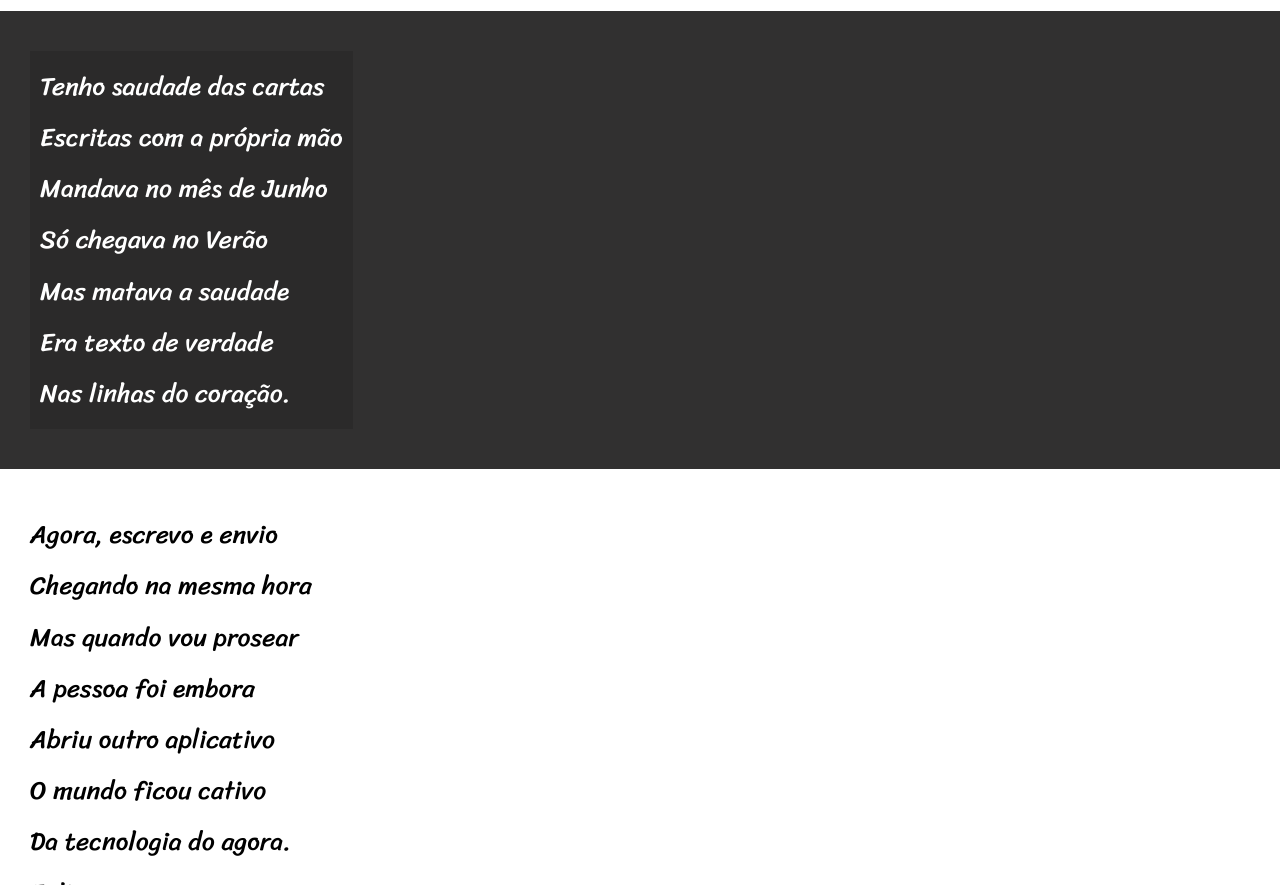
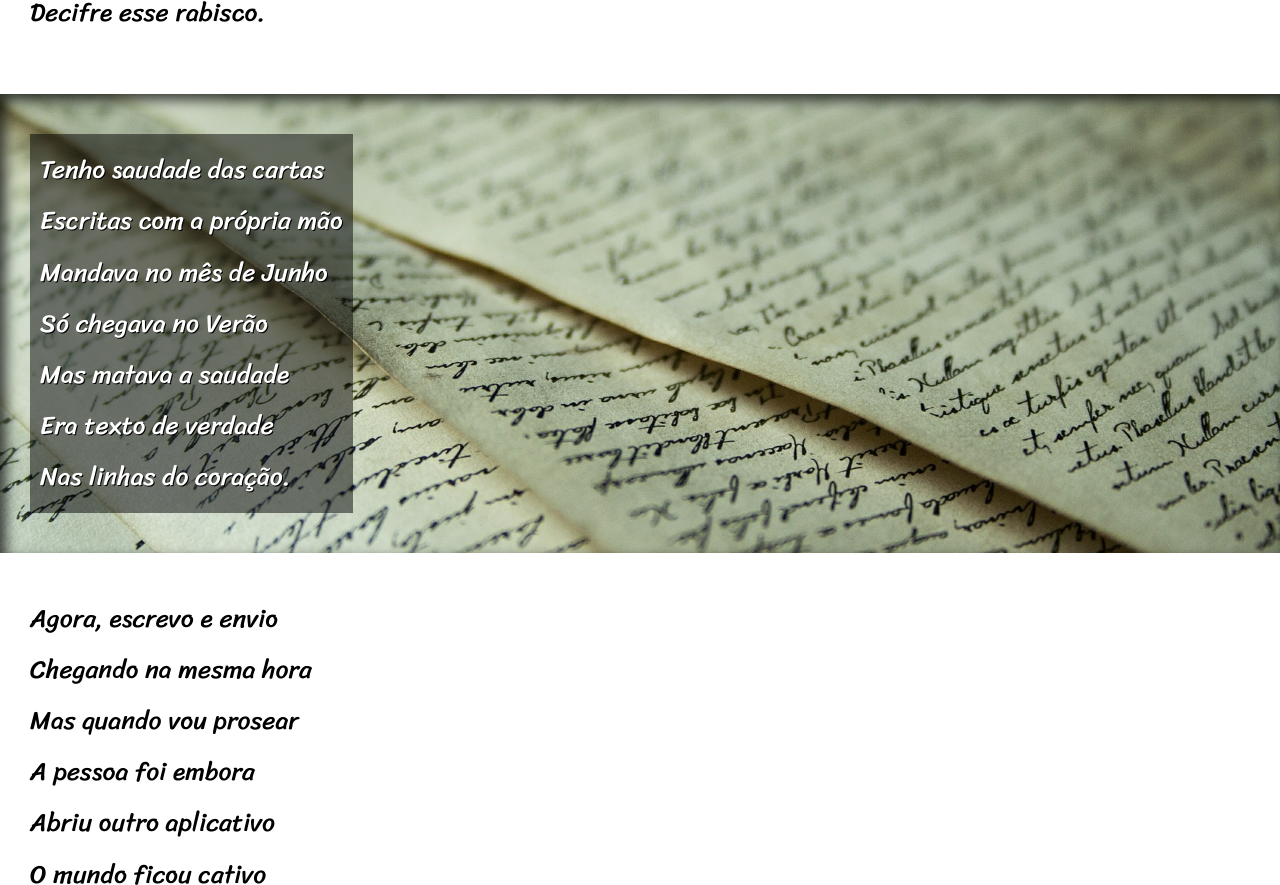
Before and after one commit to julianoaperes/segundo-projeto_cordel_html5_css, a plain HTML site: page imagens/index.html in a window 1280 px wide. Shown: the part 1915-2800 px from the top of the page. Drawn offline with Linux system fonts and the light colour scheme.

Commit message:
atualizaçãao de imagens
atualizaçãao de imagens

```diff
--- a/imagens/estilo/style.css
+++ b/imagens/estilo/style.css
@@ -56,20 +56,40 @@ section {
     font-size: 2vw;
 }
 
+section > p {
+    padding-bottom: 2em;
+}
+
 section.normal {
     background-color: white;
     color: black;
+    padding-bottom: 5px;
 }
 
 section.imagem {
     background-color: rgb(49, 48, 48);
     color: white;
+    box-shadow: inset 6px 6px 13px 0px rgba(0, 0, 0, 0.713);
+    background-size: cover;
+    background-attachment: fixed;
 }
 
 section.imagem > p {
     display: inline-block;
     padding: 10px;
-    background-color: rgba(0, 0, 0, 0.131);
+    background-color: rgba(0, 0, 0, 0.497);
+    text-shadow: 1px 1px 0px black
+
+}
+
+section#img01 {
+    background-image: url(../background001.jpg);
+    background-position: right center;
+}
+
+section#img02 {
+    background-image: url(../background002.jpg);
+    background-position: right center;
 }
 
 footer {
--- a/imagens/index.html
+++ b/imagens/index.html
@@ -25,7 +25,7 @@
         </p>
     </section>
 
-    <section class="imagem">
+    <section class="imagem" id="img01">
         <p>
              Não é mais como era antes <br>
              É tudo abreviado <br>
@@ -59,7 +59,7 @@
         </p>
     </section>
 
-    <section class="imagem">
+    <section class="imagem" id="img02">
         <p>
             Tenho saudade das cartas <br>
             Escritas com a própria mão <br>
```
